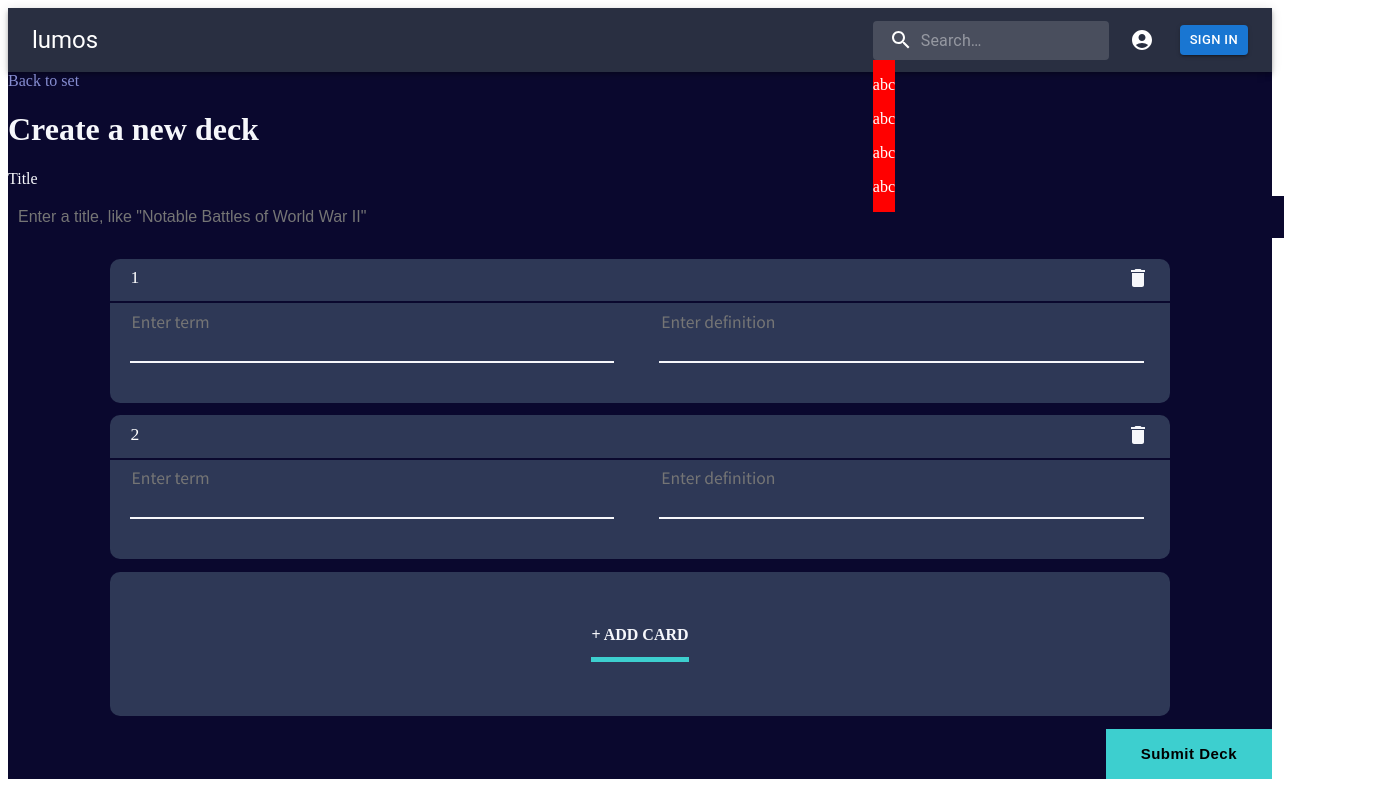
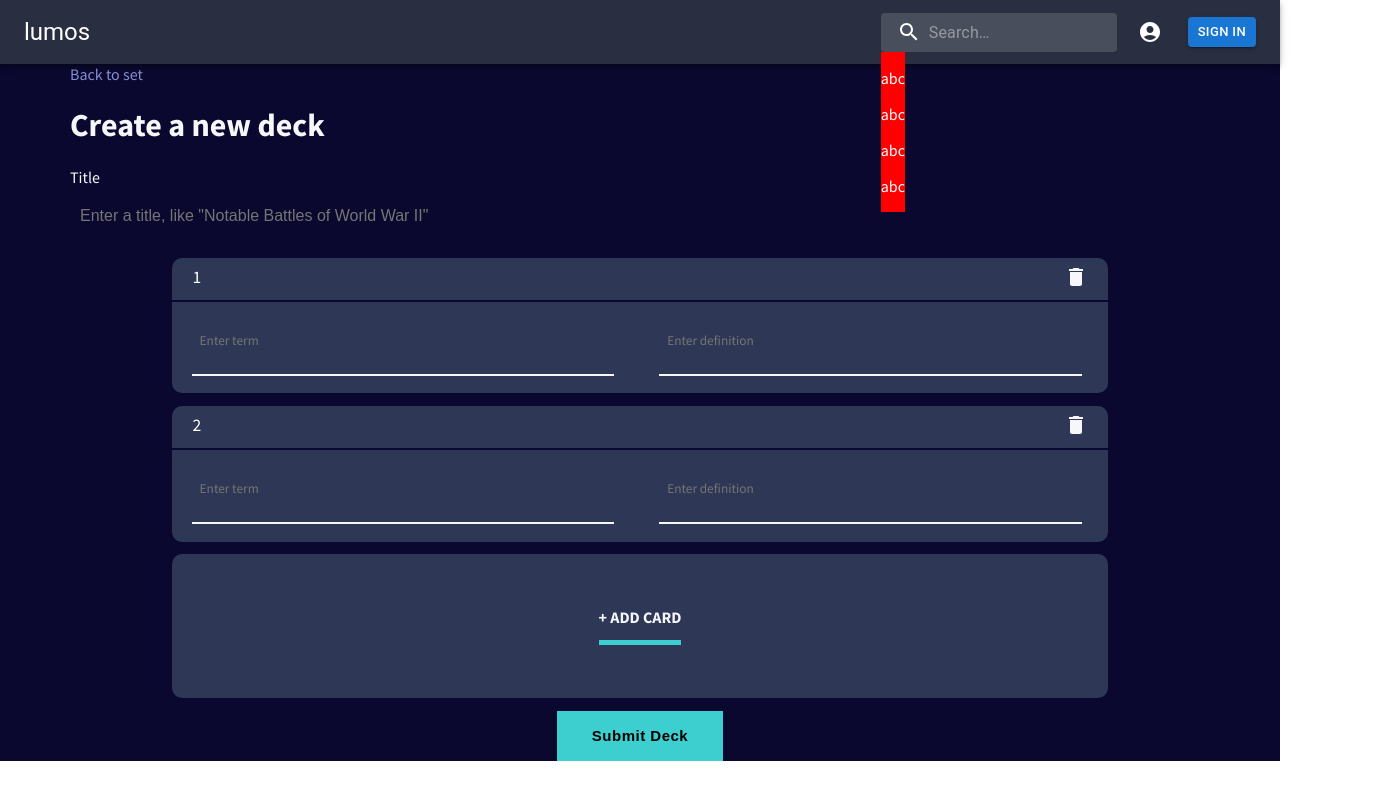
Before and after one commit to vvalentinv/Lumos-LL-Final, a React (Create React App) app in the folder client/: page /createdeck in a window 1280 px wide. Shown: the whole page, 1380 px wide, since content can reach past the window. Built offline with nearby package versions, Linux system fonts and the light colour scheme; no server answers.

Commit message:
Implement large scale styling.

```diff
--- a/client/src/App.css
+++ b/client/src/App.css
@@ -1,5 +1,13 @@
 .app {
     background-color: #0a082e;
-    color:#f6f7fb
+    color:#f6f7fb;
+    height: 100%;
+    display: flex;
+    flex-direction: column;
+}
 
+body {
+    margin: 0;
+    padding: 0;
+    font-family: 'Source Sans Pro', sans-serif;
 }
--- a/client/src/components/card/card.component.jsx
+++ b/client/src/components/card/card.component.jsx
@@ -15,10 +15,15 @@ const Card = (props) => {
     const [question, setQuestion] = useState(term);
     const [answer, setAnswer] = useState(definition);
 
+    const [replicatedAnswer, setReplicatedAnswer] = useState('');
+    const [replicatedQuestion, setReplicatedQuestion] = useState('');
+
     const dispatch = useDispatch();
 
     const questionHandleChange = (event) => {
         setQuestion(event.target.value);
+        setReplicatedQuestion(event.target.value);
+
 
         dispatch(updateCard({
             id,
@@ -29,6 +34,7 @@ const Card = (props) => {
 
     const answerHandleChange = (event) => {
         setAnswer(event.target.value);
+        setReplicatedAnswer(event.target.value);
 
         dispatch(updateCard({
             id,
@@ -50,22 +56,22 @@ const Card = (props) => {
                     </div>
                 </div>
                 <div className='card-input-container'>
+                    <div className='grow-wrap grow-wrap-answer' data-replicated-answer={replicatedAnswer}>
                         <textarea
-                        type='text'
                             className='input-text'
                             placeholder='Enter term'
                             value={answer}
                             onChange={event => answerHandleChange(event)}
-                    >
-                    </textarea>
+                        />
+                    </div>
+                    <div className='grow-wrap grow-wrap-question' data-replicated-question={replicatedQuestion}>
                         <textarea
-                        type='text'
                             className='input-text'
                             placeholder='Enter definition'
                             value={question}
                             onChange={event => questionHandleChange(event)}
-                    >
-                    </textarea>
+                        />
+                    </div>
                 </div>
             </div>
         </div>
--- a/client/src/components/card/card.styles.scss
+++ b/client/src/components/card/card.styles.scss
@@ -1,20 +1,12 @@
-
-.font-link {
-    font-family: 'Russo One', sans-serif;
-    font-family: 'Source Sans Pro', sans-serif;
-}
 
 .main-card-div {
     margin: 1.0vw 0;
 }
 
 .card {
-    // margin: 15px 10px;
-    // margin: 1.5vw 8vw 1.5vw 8vw;
     background-color: #2e3856;
     border-radius: 10px;
-    height: 18vh;
-    // height: 10vmin;
+
 
     .card-toolbar {
         border-bottom: 2px solid #0a082e;
@@ -57,28 +49,20 @@
 
     .input-text {
         margin: 0.7vh 1.6vh 0.2vh 1.5vw;
-        font-family: 'Russo One', sans-serif;
-        font-family: 'Source Sans Pro', sans-serif;
         color: #f6f7fb;
-        font-size: 1.1em;
         border-color: #f6f7fb;
-        // border-style: solid;
         border-width: 0 0 0.2vw 0;
-        // margin-right: 30px;
         margin-right: 2vw;
         background-color: #2e3856;
-        height: 6vh;
-        width: 60%;
+        width: auto;
         resize: none;
 
         @media (max-width: 720px) {
             font-size: 0.7em;
-            height: 4vh;
         }
 
         @media (max-height: 500px) {
             font-size: 0.3em;
-            height: 2vh;
         }
 
         &:focus{
@@ -86,24 +70,44 @@
             outline: none;
         }
     }
+}
 
-    // .input-text-a {
-    //     margin: 0 0 0 1vw;
-    //     font-family: 'Russo One', sans-serif;
-    //     font-family: 'Source Sans Pro', sans-serif;
-    //     color: #f6f7fb;
-    //     font-size: 17px;
-    //     border-color: #f6f7fb;
-    //     border-style: solid;
-    //     border-width: 0 0 1.5px 0;
-    //     margin-right: 30px;
-    //     background-color: #2e3856;
-    //     width: 60%;
+.grow-wrap {
+    /* easy way to plop the elements on top of each other and have them both sized based on the tallest one's height */
+    display: grid;
+  }
 
-    //     &:focus{
-    //         border-bottom: 3px solid #ffce25;
-    //         outline: none;
-    //     }
-    // }
+  .grow-wrap-answer::after {
+    /* Note the weird space! Needed to preventy jumpy behavior */
+    content: attr(data-replicated-answer) " ";
+  }
 
-}
+  .grow-wrap-question::after {
+    /* Note the weird space! Needed to preventy jumpy behavior */
+    content: attr(data-replicated-question) " ";
+  }
+
+  .grow-wrap::after {
+    /* This is how textarea text behaves */
+    white-space: pre-wrap;
+
+    /* Hidden from view, clicks, and screen readers */
+    visibility: hidden;
+  }
+  .grow-wrap > textarea {
+    /* You could leave this, but after a user resizes, then it ruins the auto sizing */
+    resize: none;
+
+    /* Firefox shows scrollbar on growth, you can hide like this. */
+    overflow: hidden;
+  }
+  .grow-wrap > textarea,
+  .grow-wrap::after {
+    /* Identical styling required!! */
+    border: 1px solid black;
+    padding: 0.5rem;
+    font-family: inherit;
+
+    /* Place on top of each other */
+    grid-area: 1 / 1 / 2 / 2;
+  }
--- a/client/src/components/home-page-card/home-page-card.styles.scss
+++ b/client/src/components/home-page-card/home-page-card.styles.scss
@@ -1,17 +1,26 @@
+.deck-container {
+    margin: 0 auto;
+    width: 96%;
+}
+
 .deck-name-container{
     padding: 10px;
-    margin: 5px;
+    margin-bottom: 10px;
     background-color: #2e3856;
     cursor: pointer;
     border-radius: 5px;
+    border-bottom: 6px solid #2e3856;
+    transition: all .12s cubic-bezier(.47,0,.745,.715);
+    display: flex;
+    justify-content: space-between;
+    align-items: center;
 
-    &:hover{
+    &:hover {
         border-bottom: 6px solid #bec2d0;
     }
 
-    .delete-logo-container {
-        display: flex;
-        justify-content: right;
+    span {
+        font-weight: 700;
     }
 
     .delete-logo {
--- a/client/src/pages/home-page/home-page.component.jsx
+++ b/client/src/pages/home-page/home-page.component.jsx
@@ -1,16 +1,17 @@
 import { useEffect, useState, useContext } from "react";
 import { useSelector } from "react-redux";
+import { useAuth0 } from "@auth0/auth0-react";
+import { getDeckListForUser } from "../../helpers/selectors";
+
 import HomePageCard from "../../components/home-page-card/home-page-card";
-import { getDeckListForUser } from "../../helpers/selectors";
-import PublicCardsContext from "../../context/public-cards/public-cards.context";
-
 
 const HomePage = () => {
+
+  const { user } = useAuth0();
 
   const [deckList, setDeckList] = useState([]);
   const selUser = useSelector(state => state.user);
   const { userUUID } = selUser;
-
 
   useEffect(() => {
     if (!userUUID) {
@@ -24,9 +25,8 @@ const HomePage = () => {
   }, [userUUID]);
 
   return (
-    <>
+    <div className='deck-container'>
       <p>YOUR DECKS</p>
-      <div className='deck-container'>
       {deckList.length && deckList.map((deck) => {
         const { id, deck_name } = deck
         return (
@@ -39,9 +39,7 @@ const HomePage = () => {
           />
         )
       })}
-
     </div>
-    </>
   );
 }
 
--- a/client/src/pages/view-deck-page/view-deck-page.component.jsx
+++ b/client/src/pages/view-deck-page/view-deck-page.component.jsx
@@ -81,6 +81,7 @@ const ViewDeckPage = () => {
     }
 
     return (
+        <div className='view-deck-page-container'>
             <div className='view-deck-page'>
                 <div className='back-link'>
                     <span className='back-link-text' onClick={() => navigate(`/deckpreview/${deckID}`)}>Back to set</span>
@@ -126,6 +127,7 @@ const ViewDeckPage = () => {
                     </CustomButton>
                 </div>
             </div>
+        </div>
     );
 };
 
--- a/client/src/pages/view-deck-page/view-deck-page.styles.scss
+++ b/client/src/pages/view-deck-page/view-deck-page.styles.scss
@@ -1,3 +1,8 @@
+
+.view-deck-page-container {
+    margin: 0 auto;
+    width: 100%;
+    max-width: 1140px;
 
     .view-deck-page {
 
@@ -19,10 +24,8 @@
                 // margin-left: 6.5em;
             }
 
-
             .title-input-text {
                 outline: none;
-            // margin: 0.8vh 12.6vh;
                 margin: 1vh 12vh 1vh 1vh;
                 width: 100%;
                 height: 5vh;
@@ -38,19 +41,21 @@
 
         }
 
-
         .card-container {
             margin: 1.0vw 8vw 1.0vw 8vw;
         }
 
         .card-input-container {
-        display: flex;
+            display: grid;
+            grid-template-columns: 1fr 1fr;
             justify-content: space-between;
+            padding: 1em 0;
         }
 
         .submit-deck-button-container {
             width: 100%;
             display: flex;
-        justify-content: flex-end;
+            justify-content: center;
         }
     }
+}
```
Lines whose indentation alone changed are shown as unchanged.
